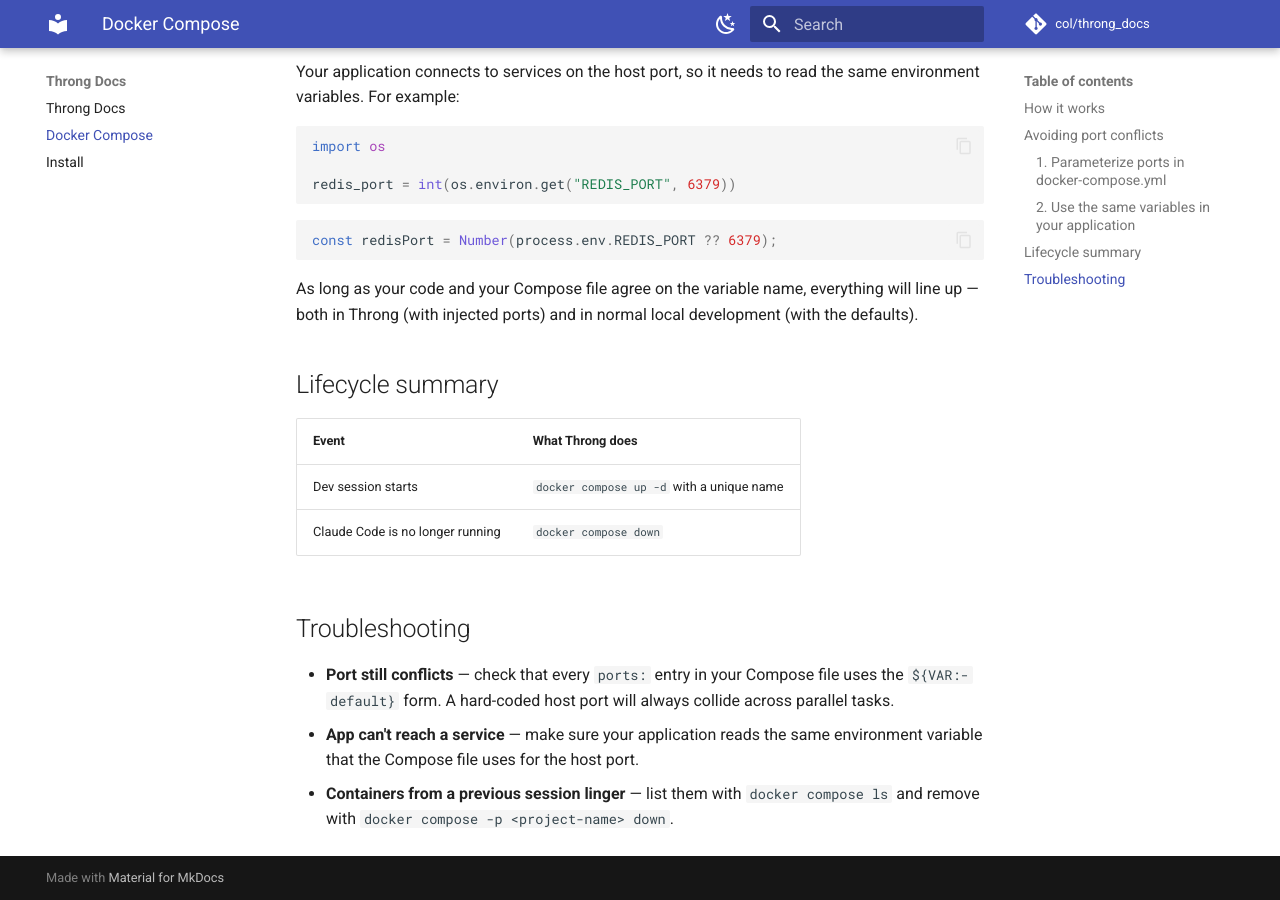
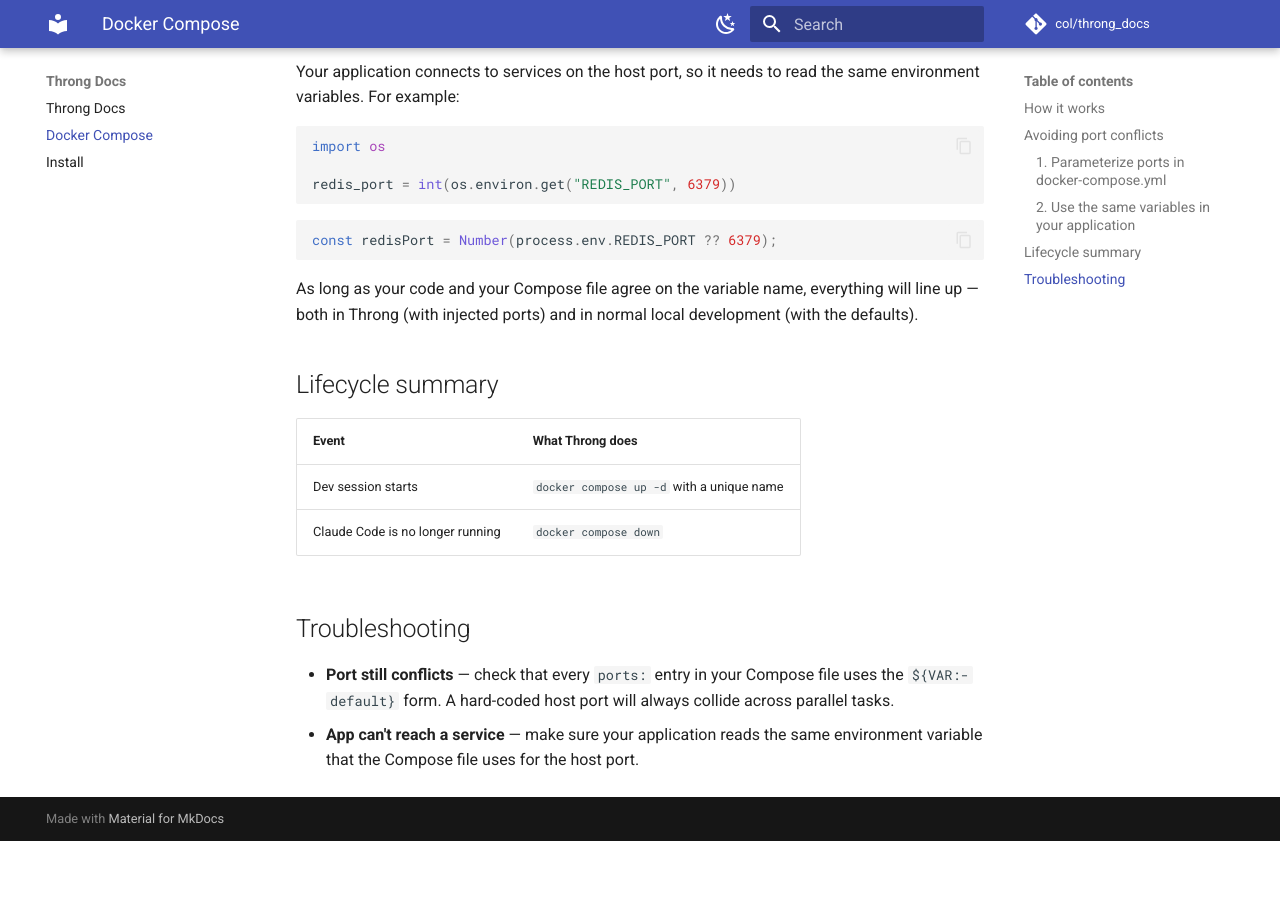
Before and after one commit to col/throng_docs, an MkDocs documentation site: the page built from docs/docker-compose.md, in a window 1280 px wide and 900 px high, scrolled down 1407 px. Built offline with MkDocs 1.6.1 and Material for MkDocs 9.7.7, drawn with Linux system fonts in a browser that asks for light colours; comment, search, counter and statistics services are not loaded; after the commit the page ends 2248 px from its top, so only the background shows below that.

Commit message:
Apply suggestion from @col

```diff
--- a/docs/docker-compose.md
+++ b/docs/docker-compose.md
@@ -93,6 +93,3 @@
   always collide across parallel tasks.
 - **App can't reach a service** — make sure your application reads the same
   environment variable that the Compose file uses for the host port.
-- **Containers from a previous session linger** — list them with
-  `docker compose ls` and remove with
-  `docker compose -p <project-name> down`.
```
